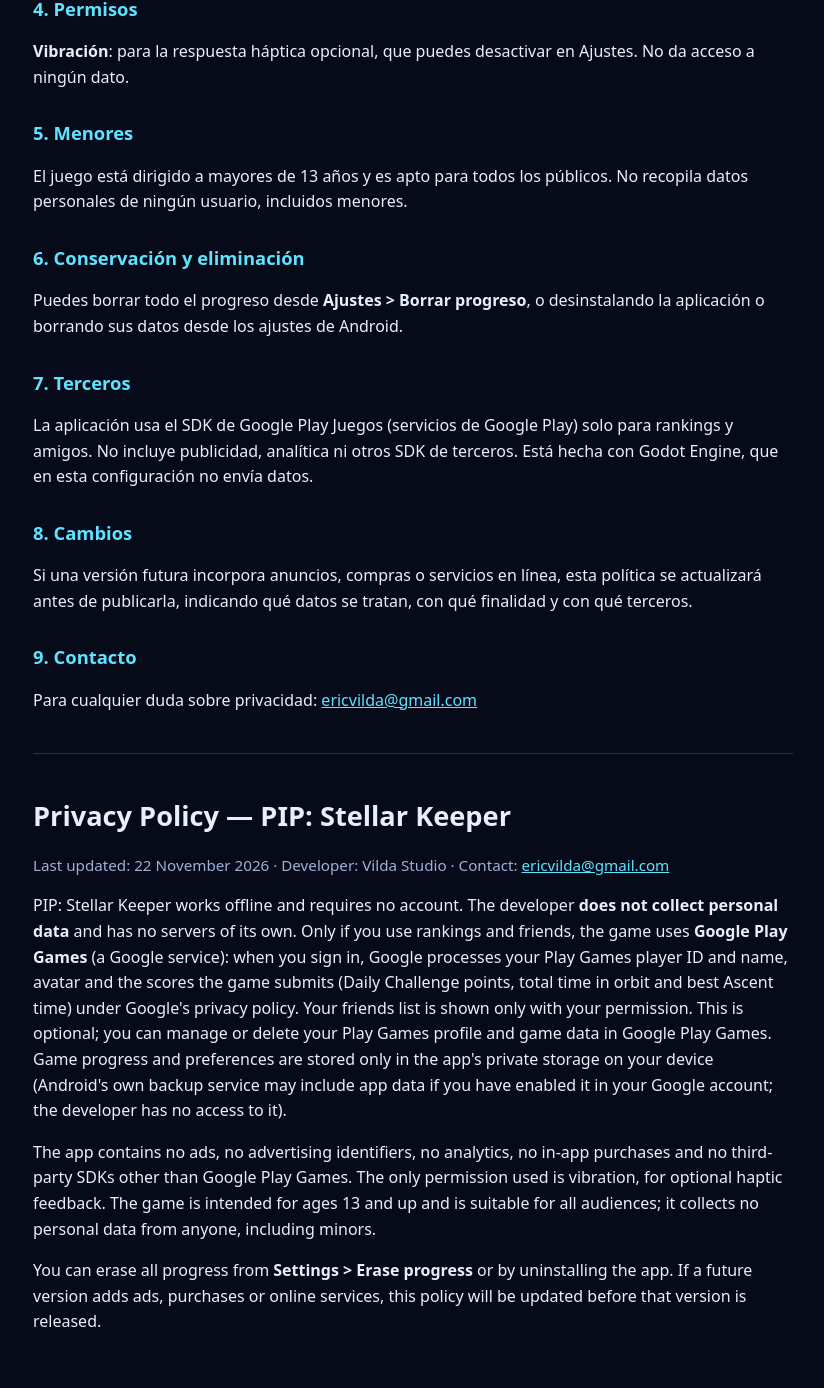
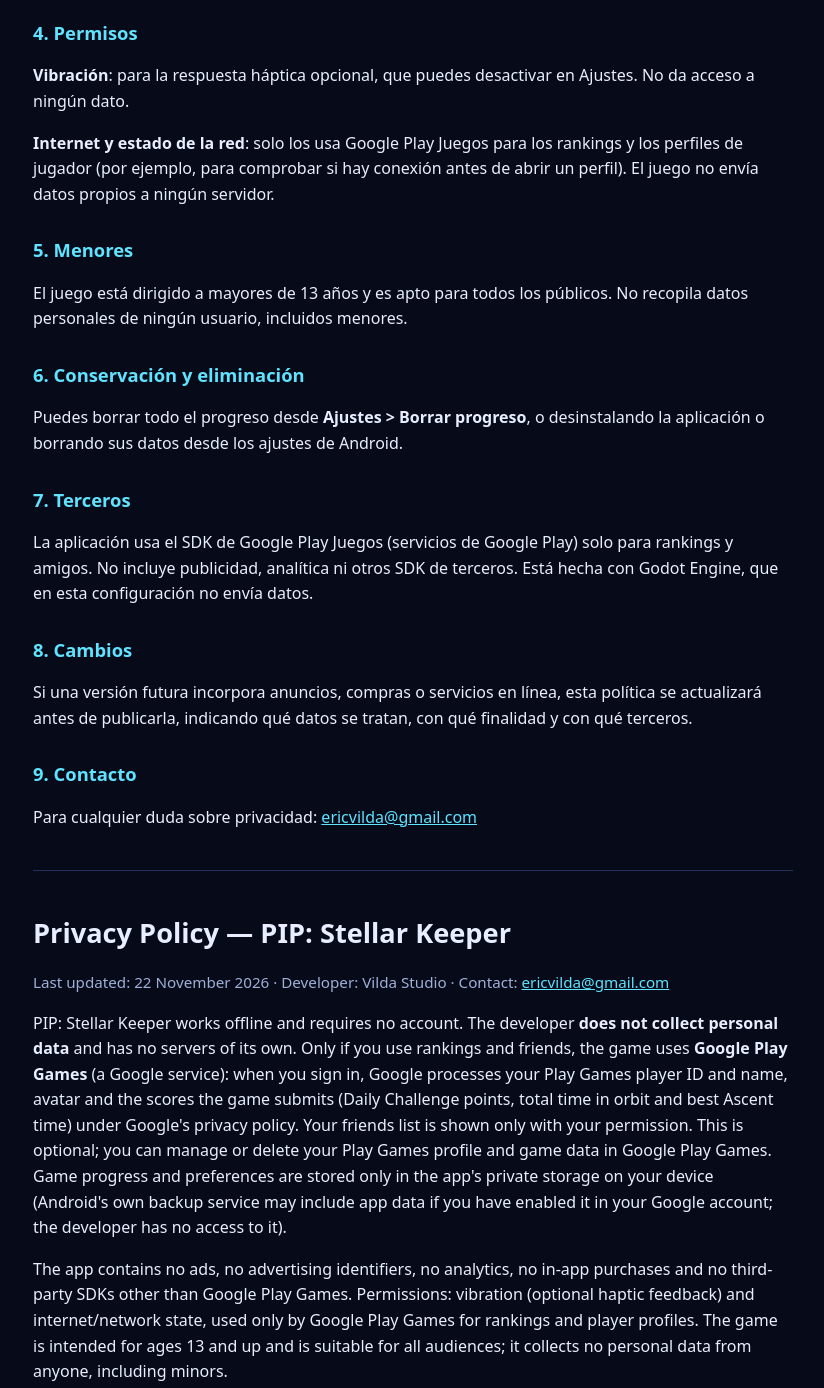
Before and after one commit to ericvilda/ericvilda.github.io, a plain HTML site: page privacidad.html in a window 1280 px wide. Shown: the part 1255-2643 px from the top of the page, without its empty margins (227-1051 px from the left). Drawn offline with Linux system fonts and the light colour scheme.

Commit message:
Politica: permisos de Internet para Play Juegos

```diff
--- a/privacidad.html
+++ b/privacidad.html
@@ -22,7 +22,7 @@
 <main>
 <p class="meta"><a href="./">← PIP: Farero Estelar</a></p>
 <h1>Política de privacidad — PIP: Farero Estelar</h1>
-<p class="meta">Última actualización: 22 de noviembre de 2026 · Responsable: Vilda Studio · Contacto: <a href="mailto:ericvilda@gmail.com">ericvilda@gmail.com</a></p>
+<p class="meta">Última actualización: 22 de noviembre de 2026 (permisos) · Responsable: Vilda Studio · Contacto: <a href="mailto:ericvilda@gmail.com">ericvilda@gmail.com</a></p>
 
 <div class="card">
 <strong>Resumen:</strong> PIP: Farero Estelar funciona sin conexión y no necesita cuenta. El desarrollador <strong>no recopila datos personales</strong> ni tiene servidores propios. Solo si usas los rankings y amigos, el juego utiliza <strong>Google Play Juegos</strong> (servicio de Google) para guardar tus puntuaciones y mostrar tu perfil de jugador.
@@ -52,6 +52,7 @@
 
 <h2>4. Permisos</h2>
 <p><strong>Vibración</strong>: para la respuesta háptica opcional, que puedes desactivar en Ajustes. No da acceso a ningún dato.</p>
+<p><strong>Internet y estado de la red</strong>: solo los usa Google Play Juegos para los rankings y los perfiles de jugador (por ejemplo, para comprobar si hay conexión antes de abrir un perfil). El juego no envía datos propios a ningún servidor.</p>
 
 <h2>5. Menores</h2>
 <p>El juego está dirigido a mayores de 13 años y es apto para todos los públicos. No recopila datos personales de ningún usuario, incluidos menores.</p>
@@ -73,7 +74,7 @@
 <h1>Privacy Policy — PIP: Stellar Keeper</h1>
 <p class="meta">Last updated: 22 November 2026 · Developer: Vilda Studio · Contact: <a href="mailto:ericvilda@gmail.com">ericvilda@gmail.com</a></p>
 <p>PIP: Stellar Keeper works offline and requires no account. The developer <strong>does not collect personal data</strong> and has no servers of its own. Only if you use rankings and friends, the game uses <strong>Google Play Games</strong> (a Google service): when you sign in, Google processes your Play Games player ID and name, avatar and the scores the game submits (Daily Challenge points, total time in orbit and best Ascent time) under Google's privacy policy. Your friends list is shown only with your permission. This is optional; you can manage or delete your Play Games profile and game data in Google Play Games. Game progress and preferences are stored only in the app's private storage on your device (Android's own backup service may include app data if you have enabled it in your Google account; the developer has no access to it).</p>
-<p>The app contains no ads, no advertising identifiers, no analytics, no in-app purchases and no third-party SDKs other than Google Play Games. The only permission used is vibration, for optional haptic feedback. The game is intended for ages 13 and up and is suitable for all audiences; it collects no personal data from anyone, including minors.</p>
+<p>The app contains no ads, no advertising identifiers, no analytics, no in-app purchases and no third-party SDKs other than Google Play Games. Permissions: vibration (optional haptic feedback) and internet/network state, used only by Google Play Games for rankings and player profiles. The game is intended for ages 13 and up and is suitable for all audiences; it collects no personal data from anyone, including minors.</p>
 <p>You can erase all progress from <strong>Settings &gt; Erase progress</strong> or by uninstalling the app. If a future version adds ads, purchases or online services, this policy will be updated before that version is released.</p>
 </main>
 </body>
```
